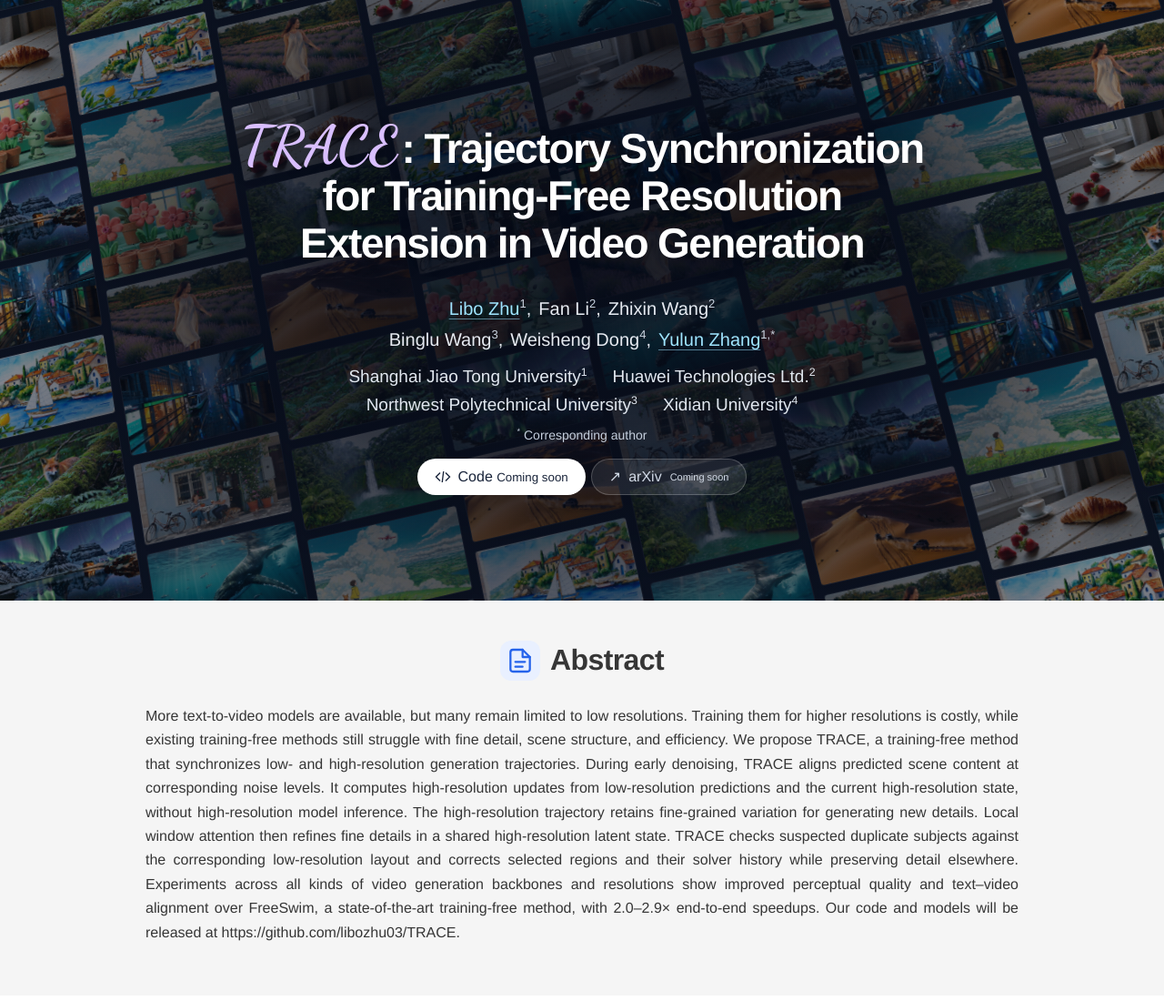
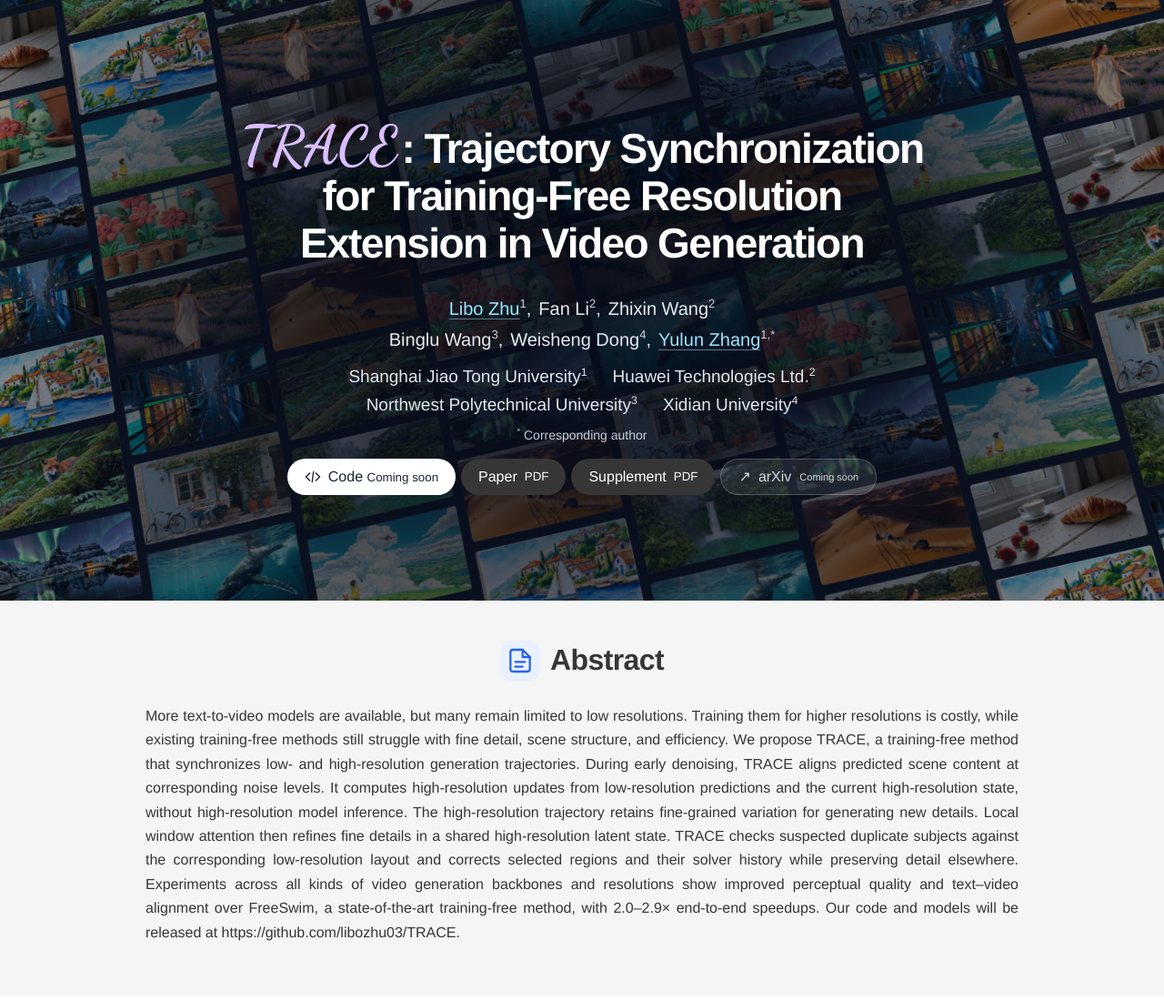
Before and after one commit to Labor555/TRACE, a plain HTML site: page docs/index.html in a window 1280 px wide. Shown: the top 1100 px of the page at 91% size. Drawn offline with Linux system fonts and the light colour scheme.

Commit message:
Link paper and supplementary PDFs from the public release

```diff
--- a/docs/index.html
+++ b/docs/index.html
@@ -214,7 +214,7 @@
       <div class="affiliation-row"><span>Northwest Polytechnical University<sup>3</sup></span><span>Xidian University<sup>4</sup></span></div>
     </div>
     <p class="corresponding"><sup>*</sup> Corresponding author</p>
-    <div class="actions"><a class="button primary" data-code-link href="https://github.com/libozhu03/TRACE#release-status"><svg width="18" height="18" viewBox="0 0 24 24" fill="none" stroke="currentColor" stroke-width="1.8" aria-hidden="true"><path d="m8 6-6 6 6 6m8-12 6 6-6 6m-5 2 2-16"/></svg><span>Code <small>Coming soon</small></span></a><span id="arxiv-link" class="button unavailable" aria-disabled="true"><span aria-hidden="true">↗</span> arXiv <small>Coming soon</small></span></div>
+    <div class="actions"><a class="button primary" data-code-link href="https://github.com/libozhu03/TRACE#release-status"><svg width="18" height="18" viewBox="0 0 24 24" fill="none" stroke="currentColor" stroke-width="1.8" aria-hidden="true"><path d="m8 6-6 6 6 6m8-12 6 6-6 6m-5 2 2-16"/></svg><span>Code <small>Coming soon</small></span></a><a class="button secondary" href="https://github.com/libozhu03/TRACE/releases/download/paper/main.pdf" target="_blank" rel="noopener">Paper <small>PDF</small></a><a class="button secondary" href="https://github.com/libozhu03/TRACE/releases/download/paper/supp.pdf" target="_blank" rel="noopener">Supplement <small>PDF</small></a><span id="arxiv-link" class="button unavailable" aria-disabled="true"><span aria-hidden="true">↗</span> arXiv <small>Coming soon</small></span></div>
     </div>
   </header>
   <section id="abstract" class="section shaded">
```
Also changed, not shown: assets/badge-main-pdf.svg (added), assets/badge-supp-pdf.svg (added), 1 other file.
